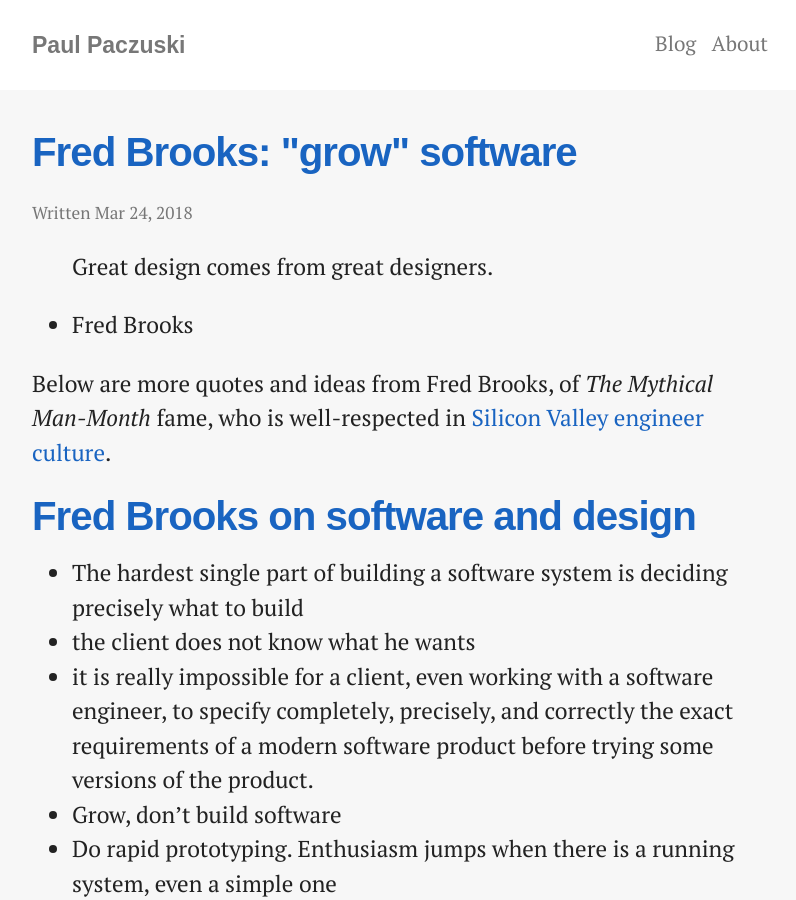
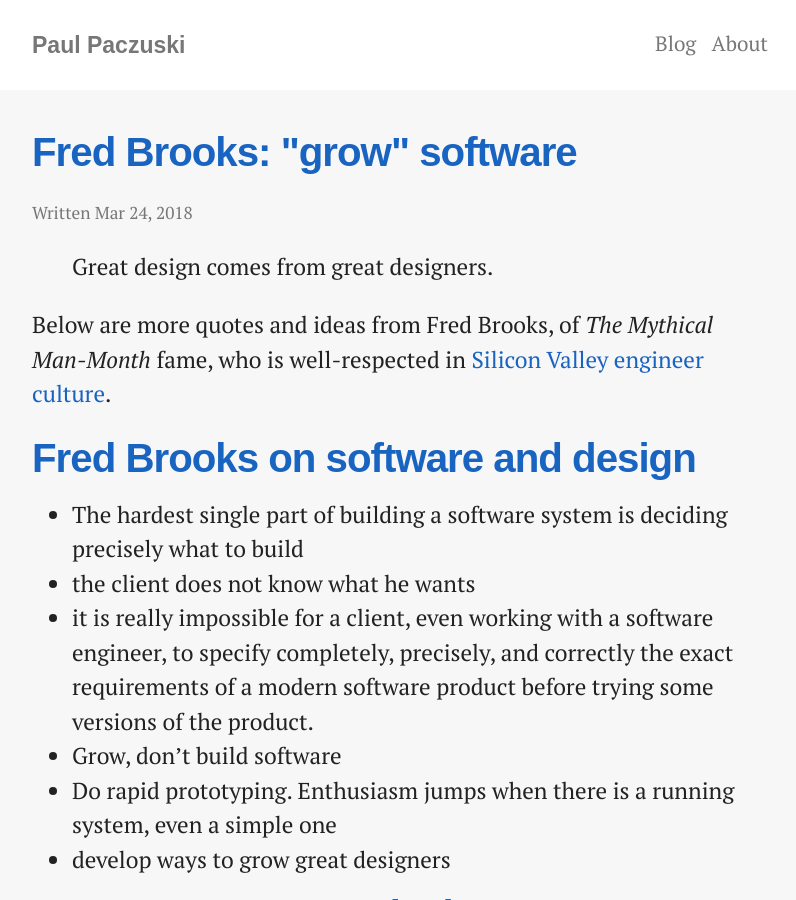
Before and after one commit to pavopax/pavopax.github.io, a Jekyll site: the page built from _posts/2018-03-24-fred-brooks.md, in a window 1280 px wide and 900 px high. Shown: the whole window, without its empty margins (240-1036 px from the left). Built offline with Jekyll 4.4.1, drawn with Linux system fonts in a browser that asks for light colours; nearby versions of some CDN libraries.

Commit message:
New: on fred brooks

```diff
--- a/_posts/2018-03-24-fred-brooks.md
+++ b/_posts/2018-03-24-fred-brooks.md
@@ -6,8 +6,6 @@
 ---
 
 > Great design comes from great designers.
-
-- Fred Brooks
 
 Below are more quotes and ideas from Fred Brooks, of *The Mythical Man-Month*
 fame, who is well-respected in [Silicon Valley engineer
@@ -27,7 +25,7 @@
     a simple one
   * develop ways to grow great designers
 
-## How to grow great designers?
+# How to grow great designers?
 
 * Systematically identify top designers as early as possible. The best are
   often not the most experienced.
```
